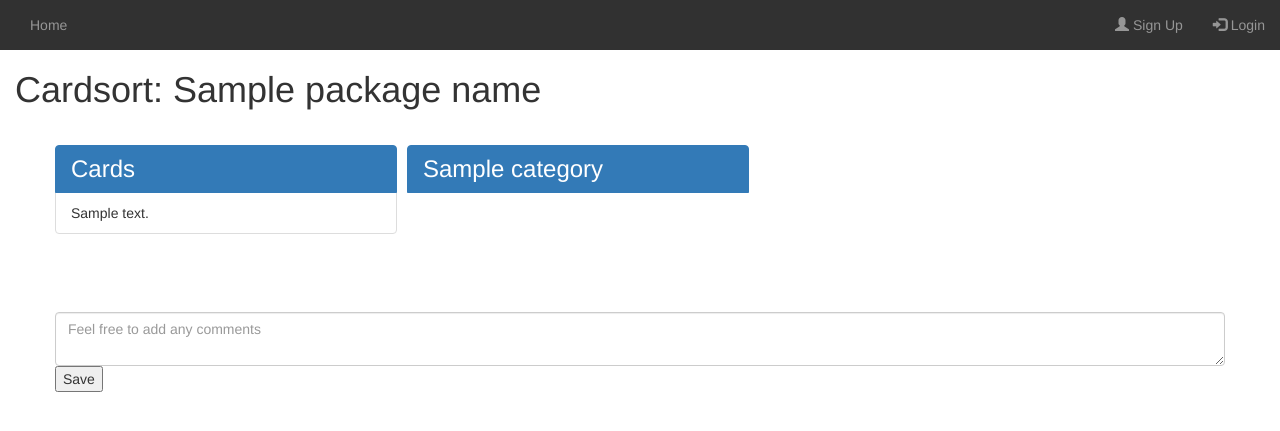
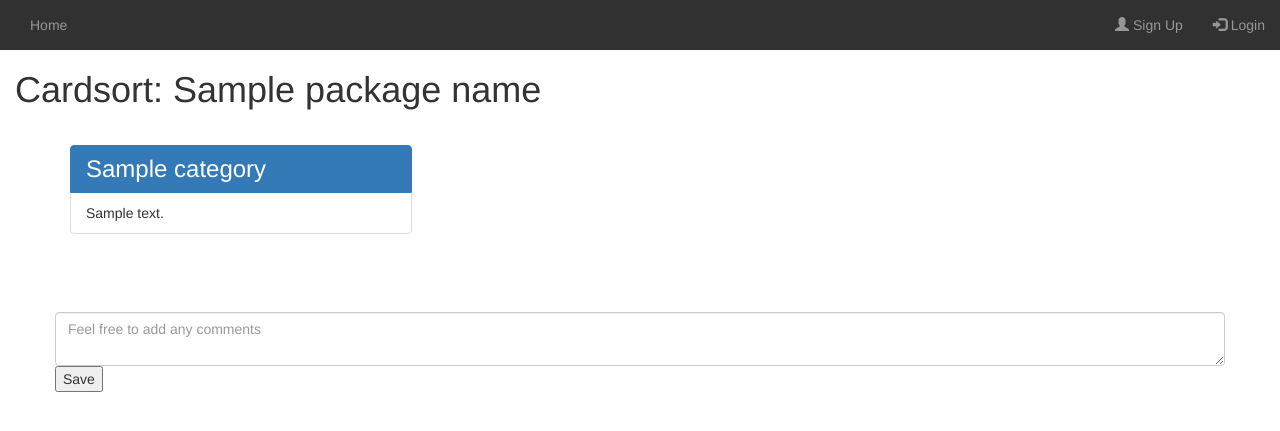
Before and after one commit to bendalll/itech3209, a Django app: template cardsort/templates/active.html in a window 1280 px wide. Shown: the top 431 px of the page. Run offline with Django 3.2, Linux system fonts and the light colour scheme; the template is opened without the code that fills it: most values are stand-ins (such as "Sample title", 1, 10 or a date in 2020); some libraries are stand-ins or nearby versions.

Commit message:
Refactor to enable display of sorted Packages

```diff
--- a/cardsort/templates/active.html
+++ b/cardsort/templates/active.html
@@ -9,20 +9,16 @@
     <div class="container">
         <form class="form" method="post" action="{% url 'save' package_id %}" onsubmit="return processCards()">
             {% csrf_token %}
-        <div class="cards row align-items-center">
-            <h3 class="list-group-item active">Cards</h3>
-            <ul id="sortable" class="list-group connection">
-                <input type="hidden" id="cards" name="card_ids_unassigned"/>
-            {% for card in cards %}
-                <li class="list-group-item" id="{{ card.pk }}">{{ card.card_text }}</li>
-            {% endfor %}
-            </ul>
-        </div>
         {% for category in categories %}
         <div class="cards">
-            <h3 class="list-group-item active">{{ category.category.category_name }}</h3>
+            <h3 class="list-group-item active">{{ category.category_name }}</h3>
             <ul class="list-group connection">
                 <input type="hidden" id="category_{{ category.pk }}" name="card_ids_for_{{ category.pk }}"/>
+                {% for card in cards %}
+                    {% if card.category.pk == category.pk %}
+                    <li class="list-group-item" id="{{ card.pk }}">{{ card.card_text }}</li>
+                    {% endif %}
+                {% endfor %}
             </ul>
         </div>
         {% endfor %}
```
